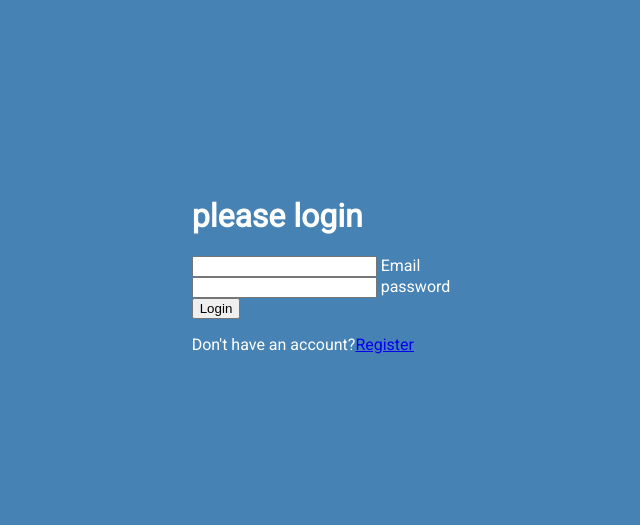
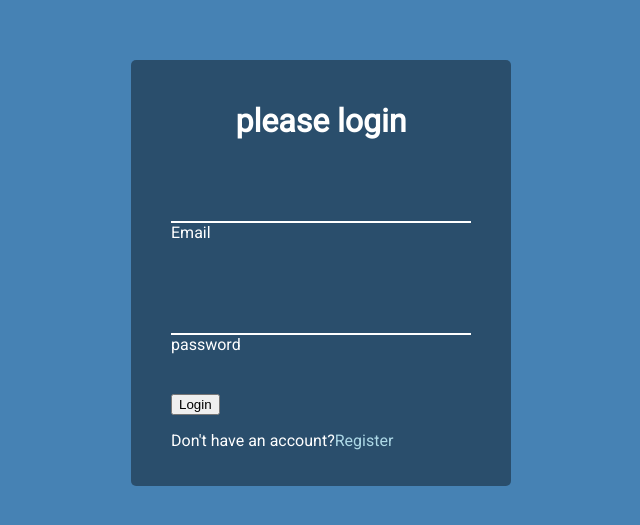
Before and after one commit to Archanach707/Form-Wave-Animation, a plain HTML site: page index.html in a window 1280 px wide. Shown: the part 127-652 px from the top of the page, without its empty margins (319-959 px from the left). Drawn offline with Linux system fonts and the light colour scheme.

Commit message:
1. Appying css

```diff
--- a/assets/style.css
+++ b/assets/style.css
@@ -16,3 +16,35 @@ body {
   overflow: hidden;
   margin: 0;
 }
+
+.container  {
+  background-color: rgba(0, 0, 0, 0.4);
+  padding: 20px 40px;
+  border-radius: 5px;
+}
+
+.container h1 {
+  text-align: center;
+  margin-bottom: 30px;
+}
+
+.container a {
+  text-decoration: none;
+  color: lightblue;
+}
+
+.form-control {
+  position: relative;
+  margin: 20px 0 40px;
+  width: 300px;
+ }
+
+.form-control input {
+  background-color: transparent;
+  border: 0;
+  border-bottom: 2px solid #fff;
+  display: block;
+  width: 100%;
+  padding: 15px 0;
+  font-size: 18px;
+}
```
